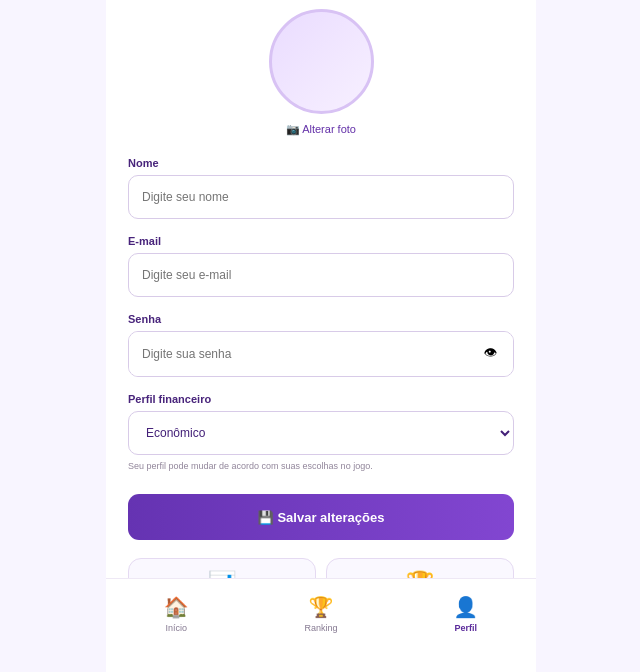
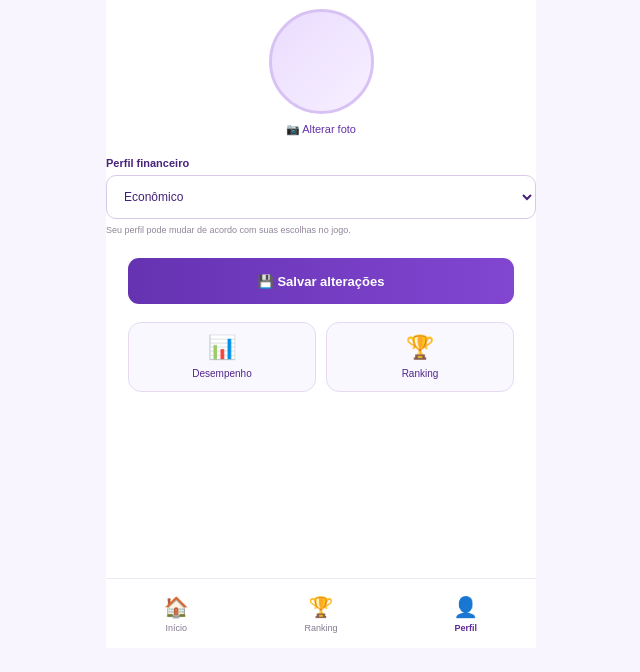
Before and after one commit to sahfroes/Estoque-Zero, a website: page www/Frontend/View/perfil.html in a window 1280 px wide. Shown: the part 152-824 px from the top of the page, without its empty margins (319-959 px from the left). After the commit the page ends 800 px from the top, so only its background shows below. Drawn offline with Linux system fonts and the light colour scheme.

Commit message:
Atualização

```diff
--- a/www/Frontend/View/perfil.html
+++ b/www/Frontend/View/perfil.html
@@ -94,76 +94,7 @@
 
 
 
-        <!-- =========================
-             FORMULÁRIO
-        ========================== -->
 
-        <section class="formulario">
-
-
-            <!-- NOME -->
-
-            <div class="campo">
-
-                <label>
-                    Nome
-                </label>
-
-                <input
-                    type="text"
-                    id="nome"
-                    placeholder="Digite seu nome"
-                >
-
-            </div>
-
-
-
-            <!-- EMAIL -->
-
-            <div class="campo">
-
-                <label>
-                    E-mail
-                </label>
-
-                <input
-                    type="email"
-                    id="email"
-                    placeholder="Digite seu e-mail"
-                >
-
-            </div>
-
-
-
-            <!-- SENHA -->
-
-            <div class="campo">
-
-                <label>
-                    Senha
-                </label>
-
-                <div class="senha-area">
-
-                    <input
-                        type="password"
-                        id="senha"
-                        placeholder="Digite sua senha"
-                    >
-
-                    <button
-                        type="button"
-                        onclick="mostrarSenha()">
-
-                        👁
-
-                    </button>
-
-                </div>
-
-            </div>
 
 
 
--- a/www/Js/avatar.js
+++ b/www/Js/avatar.js
@@ -167,7 +167,7 @@ personagens.forEach(function(personagem) {
 
         // Mostra mensagem
         personagemEscolhido.textContent =
-            `Você escolheu: ${personagem.nome} 💜`;
+            `Você escolheu: ${personagem.nome} `;
 
 
         // Libera botão
```
